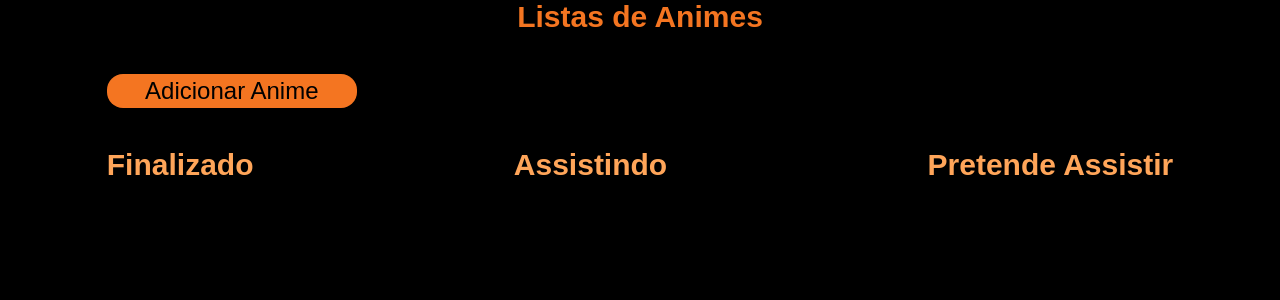
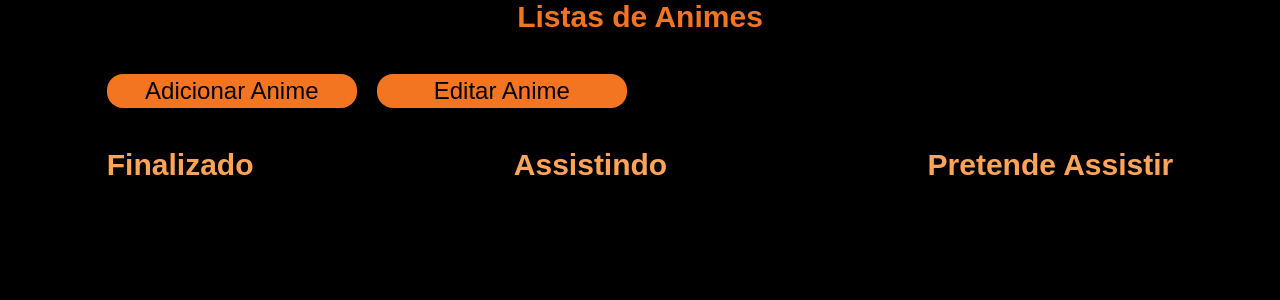
Before and after one commit to YSodres/crud-anime-list, a PHP site: page / in a window 1280 px wide. Shown: the part 37-337 px from the top of the page. Run offline with PHP 8.4, Linux system fonts and the light colour scheme; data that the repository does not hold is empty.

Commit message:
feat: botão para editar anime

```diff
--- a/css/styles.css
+++ b/css/styles.css
@@ -23,6 +23,11 @@ body {
     color: #f47521;
     font-size: 30px;
     text-align: center;
+}
+
+.animes__conteudo__opcoes {
+    display:flex;
+    gap: 20px;
 }
 
 .animes__conteudo__adicionar,
--- a/index.php
+++ b/index.php
@@ -8,6 +8,7 @@ $animeRepositorio = new AnimeRepositorio($pdo);
 $dadosFinalizado = $animeRepositorio->listaFinalizado();
 $dadosAssistindo = $animeRepositorio->listaAssistindo();
 $dadosPretendeAssistir = $animeRepositorio->listaPretendeAssistir();
+
 ?>
 
 <!DOCTYPE html>
@@ -24,7 +25,10 @@ $dadosPretendeAssistir = $animeRepositorio->listaPretendeAssistir();
         <section class="animes__conteudo">
             <h1 class="animes__conteudo__titulo">Listas de Animes</h1>
 
-            <a class="animes__conteudo__adicionar" href="adicionar-anime.php">Adicionar Anime</a>
+            <div class="animes__conteudo__opcoes">
+                <a class="animes__conteudo__adicionar" href="adicionar-anime.php">Adicionar Anime</a>
+                <a class="animes__conteudo__adicionar" href="editar-anime.php">Editar Anime</a>
+            </div>
 
             <div class="animes__conteudo__categorias">
                 <div class="finalizado">
```
